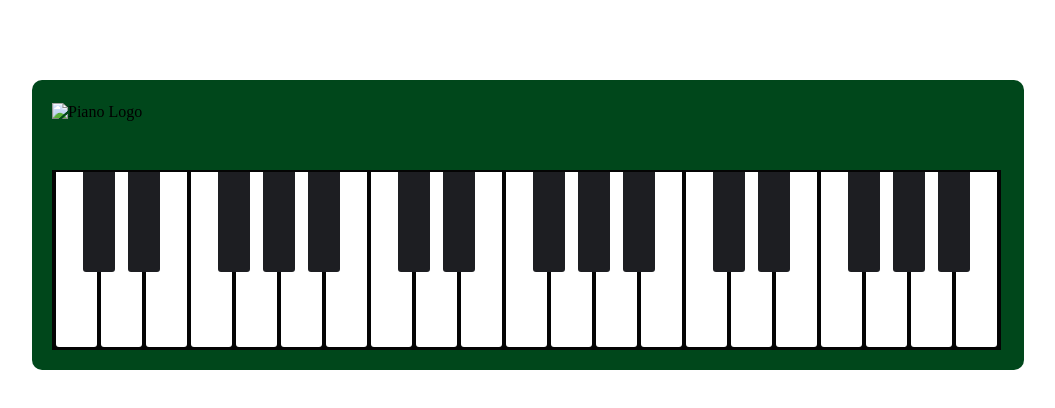
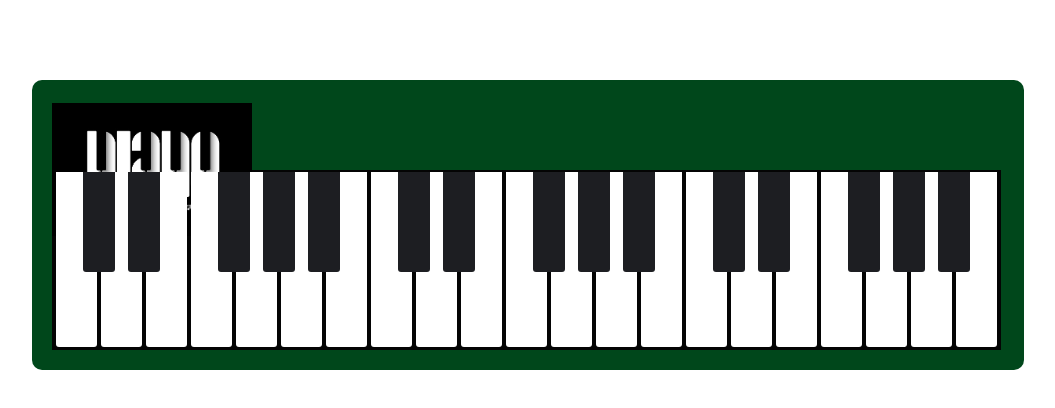
Before and after one commit to MrRanjan12/Piano-css, a plain HTML site: page index.html in a window 1280 px wide. Shown: the whole page, without its empty margins (112-1167 px from the left). Drawn offline with Linux system fonts and the light colour scheme.

Commit message:
Update index.html

```diff
--- a/index.html
+++ b/index.html
@@ -8,7 +8,7 @@
   </head>
   <body>
     <div id="piano">
-      <img class="logo" src="./piano.svg" alt="Piano Logo" />
+      <img class="logo" src="./piano.svg.jpg" alt="Piano Logo" />
       <div class="keys">
         <div class="key"></div>
         <div class="key black--key"></div>
```
